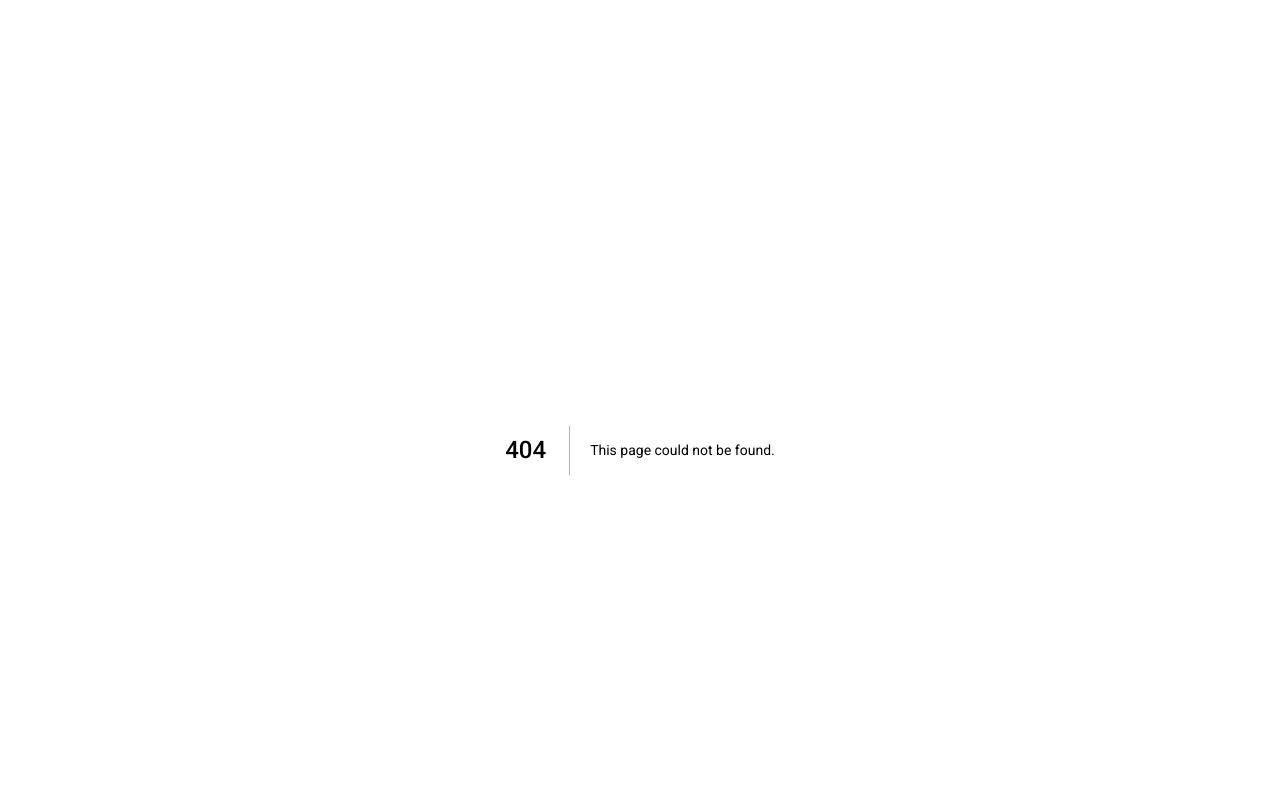
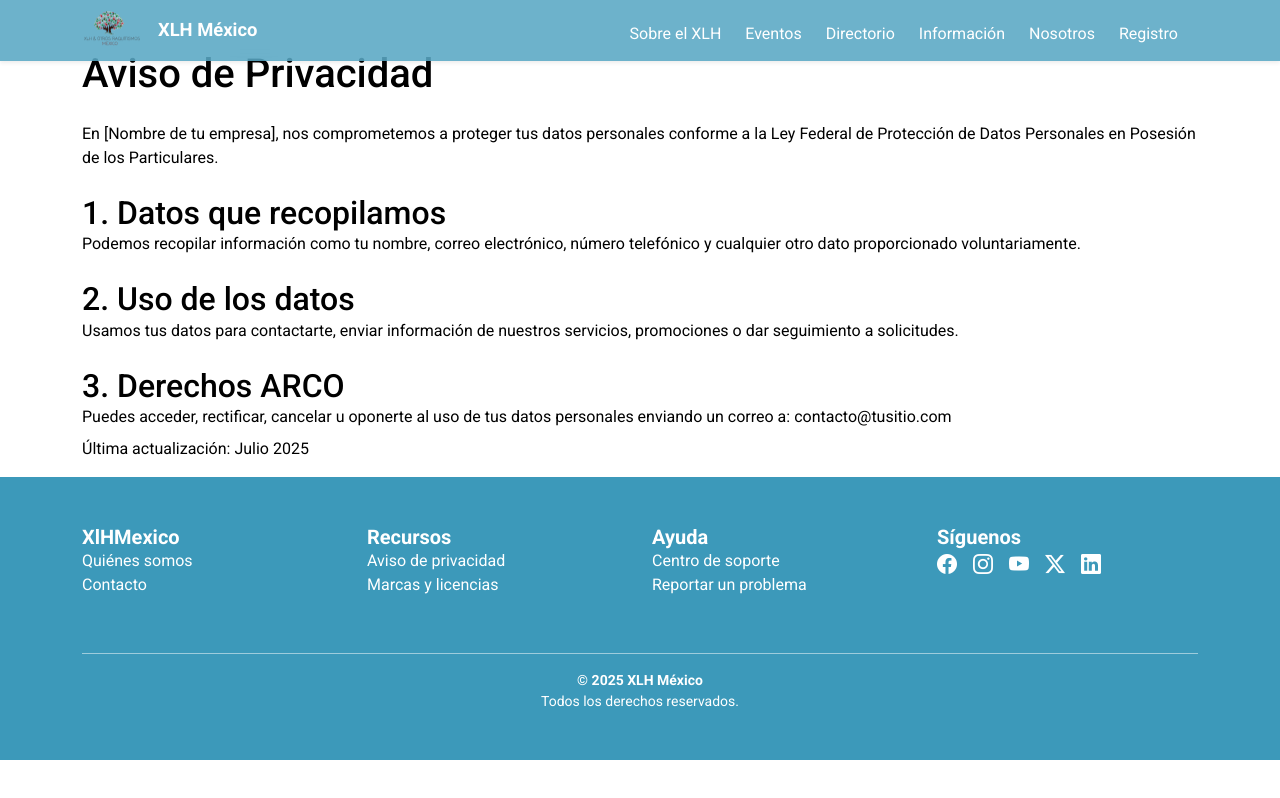
Before and after one commit to Quedo02/xlh-mexico, a Next.js app: page /aviso_de_privacidad in a window 1280 px wide. Before the commit this address had no page. Shown: the top 798 px of the page. Built offline with nearby package versions, Linux system fonts and the light colour scheme.

Commit message:
feature/navbar-footer

```diff
--- /dev/null
+++ b/src/app/aviso_de_privacidad/page.tsx
@@ -0,0 +1,21 @@
+export default function AvisoDePrivacidad() {
+    return (
+    <main className="container mx-auto p-6">
+        <h1 className="text-3xl font-bold mb-4">Aviso de Privacidad</h1>
+        <p className="mb-4">
+        En [Nombre de tu empresa], nos comprometemos a proteger tus datos personales conforme a la Ley Federal de Protección de Datos Personales en Posesión de los Particulares.</p>
+        <h2 className="text-xl font-semibold mt-4">1. Datos que recopilamos</h2>
+        <p className="mb-2">
+        Podemos recopilar información como tu nombre, correo electrónico, número telefónico y cualquier otro dato proporcionado voluntariamente.</p>
+        <h2 className="text-xl font-semibold mt-4">2. Uso de los datos</h2>
+        <p className="mb-2">
+        Usamos tus datos para contactarte, enviar información de nuestros servicios, promociones o dar seguimiento a solicitudes.</p>
+        <h2 className="text-xl font-semibold mt-4">3. Derechos ARCO</h2>
+        <p className="mb-2">
+        Puedes acceder, rectificar, cancelar u oponerte al uso de tus datos personales enviando un correo a: contacto@tusitio.com</p>
+        <p className="mt-6 text-sm text-gray-500">
+        Última actualización: Julio 2025
+        </p>
+    </main>
+    );
+}
--- a/src/app/informacion/page.tsx
+++ b/src/app/informacion/page.tsx
@@ -11,7 +11,7 @@
   return (
     <>
     <HeroSection
-      title="Material Educativo"
+      title="Información"
       subtitle="Sumergete en Nuestro Material Educativo"
       backgroundImage="/img/receta.jpg" // Imagen de fondo
       overlayColor="rgba(0, 38, 102, 0.6)" //Color de fondo
--- a/src/app/layout.tsx
+++ b/src/app/layout.tsx
@@ -12,7 +12,7 @@
 export default function RootLayout({ children }: { children: React.ReactNode }) {
   const pathname = usePathname();
 
-  const hideNavbarFooter = ["/inicio", "/material", "/nosotros", "/registro", "/servicios", "/informacion", "/eventos", "/directorio", "contacto", "/"].includes(pathname);
+  const hideNavbarFooter = ["/marcas_y_licencias","/aviso_de_privacidad", "/contacto", "/material", "/nosotros", "/registro", "/servicios", "/informacion", "/eventos", "/directorio", "contacto","/sobre-el-xlh", "/"].includes(pathname);
 
   return (
     <html>
--- a/src/components/Footer.tsx
+++ b/src/components/Footer.tsx
@@ -9,23 +9,23 @@
                     <h5 className="fw-bold">XlHMexico</h5>
                     <ul className="list-unstyled">
                         <li><a href="/nosotros" className="text-white text-decoration-none">Quiénes somos</a></li>
-                        <li><a href="#" className="text-white text-decoration-none">Contacto</a></li>
+                        <li><a href="/contacto" className="text-white text-decoration-none">Contacto</a></li>
                     </ul>
                 </div>
                 {/* Columna Recursos */}
                 <div className="col-12 col-md-3 mb-4">
                     <h5 className="fw-bold">Recursos</h5>
                     <ul className="list-unstyled">
-                        <li><a href="#" className="text-white text-decoration-none">Aviso de privacidad</a></li>
-                        <li><a href="#" className="text-white text-decoration-none">Marcas y licencias</a></li>
+                        <li><a href="/aviso_de_privacidad" className="text-white text-decoration-none">Aviso de privacidad</a></li>
+                        <li><a href="/marcas_y_licencias" className="text-white text-decoration-none">Marcas y licencias</a></li>
                     </ul>
                 </div>
                 {/* Columna Ayuda */}
                 <div className="col-12 col-md-3 mb-4">
                     <h5 className="fw-bold">Ayuda</h5>
                     <ul className="list-unstyled">
-                        <li><a href="#" className="text-white text-decoration-none">Centro de soporte</a></li>
-                        <li><a href="#" className="text-white text-decoration-none">Reportar un problema</a></li>
+                        <li><a href="/mantenimiento" className="text-white text-decoration-none">Centro de soporte</a></li>
+                        <li><a href="/mantenimiento" className="text-white text-decoration-none">Reportar un problema</a></li>
                     </ul>
                 </div>
                 {/* Columna Redes */}
--- a/src/components/Navbar.tsx
+++ b/src/components/Navbar.tsx
@@ -38,10 +38,10 @@
         <div className="collapse navbar-collapse" id="navbarNav">
         <ul className="navbar-nav ms-auto gap-2 align-items-lg-center">
         {[
-            { href: "/inicio", label: "Sobre el XLH" },
+            { href: "/sobre-el-xlh", label: "Sobre el XLH" },
             { href: "/eventos", label: "Eventos" },
             { href: "/directorio", label: "Directorio" },
-            { href: "/material", label: "Información" },
+            { href: "/informacion", label: "Información" },
             { href: "/nosotros", label: "Nosotros" },
             { href: "/registro", label: "Registro" },
             // { href: "/servicios", label: "Servicios" },
```
Also changed, not shown: src/app/mantenimiento/page.tsx (added, +8 -0 lines), src/app/marcas_y_licencias/page.tsx (added, +29 -0 lines).
